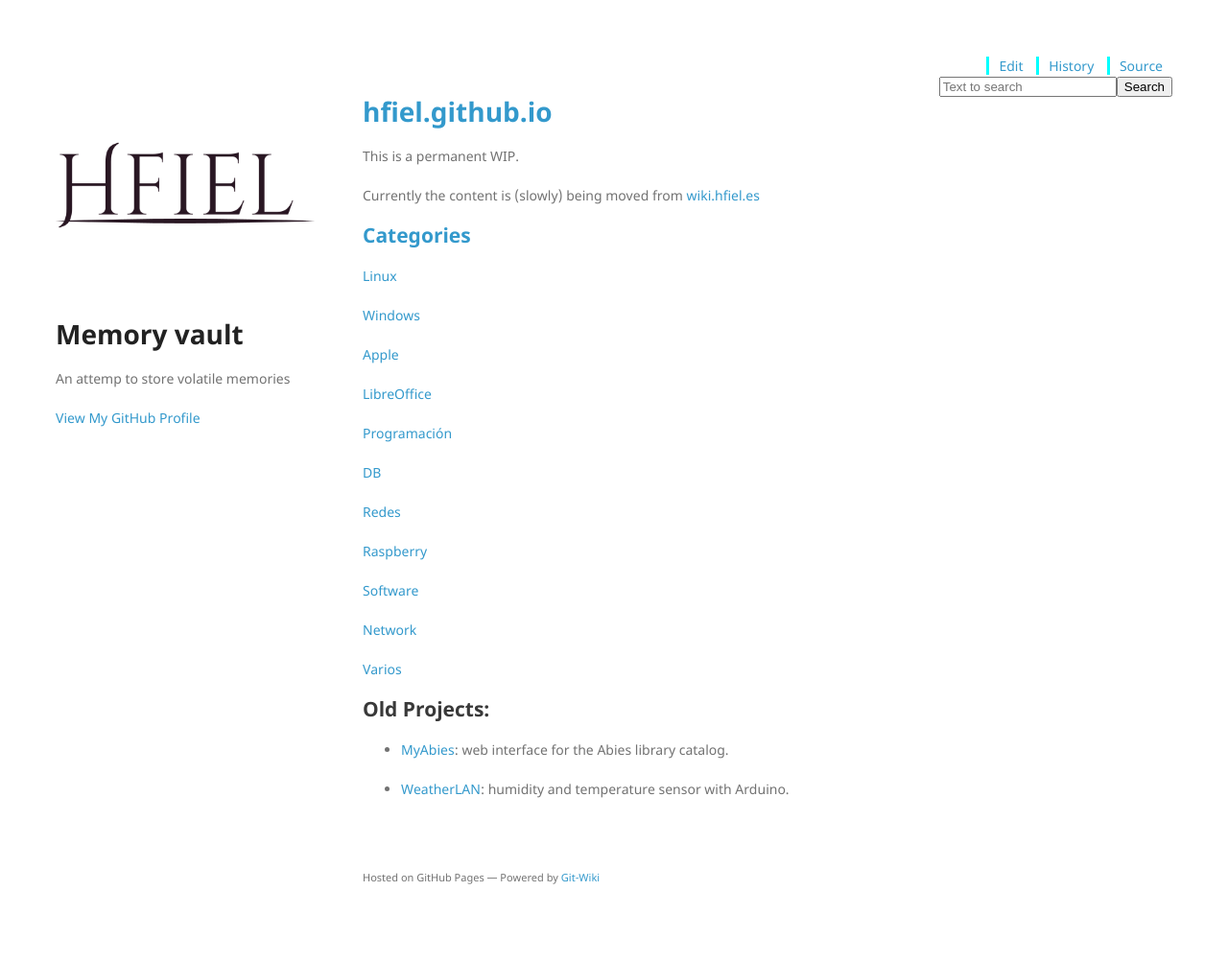
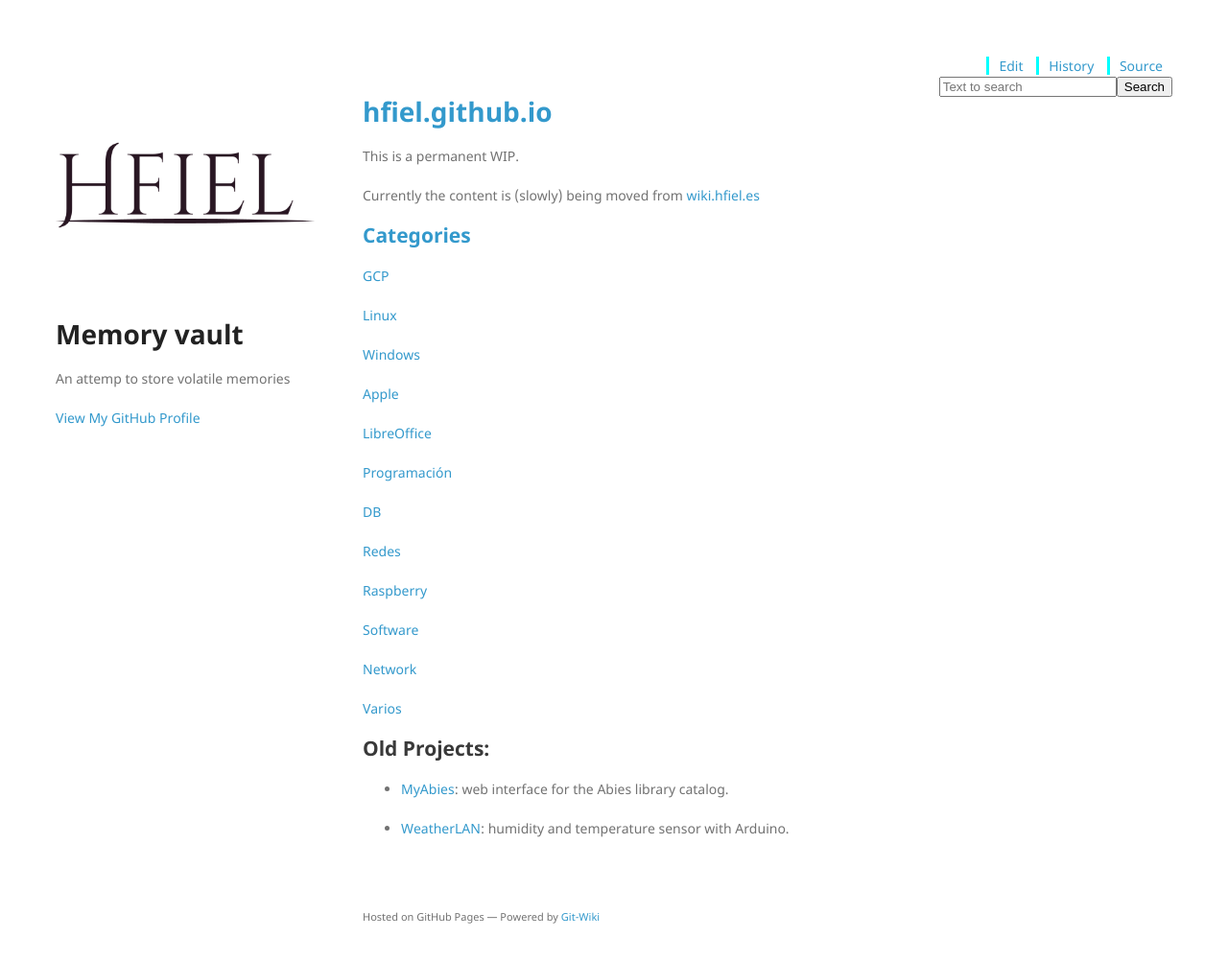
Before and after one commit to hfiel/hfiel.github.io, a Jekyll site: the page built from index.md, in a window 1280 px wide and 1002 px high. Shown: the whole window at 96% size. Built offline with Jekyll 4.4.1, drawn with Linux system fonts in a browser that asks for light colours; nearby versions of some CDN libraries; our own code applies the rules of GitHub Pages for plain Markdown files.

Commit message:
added gcp section

```diff
--- a/index.md
+++ b/index.md
@@ -7,6 +7,8 @@ Currently the content is (slowly) being moved from [wiki.hfiel.es](https://wiki.
 
 
 ## [Categories](wiki/categories.md)
+
+[GCP](wiki/gcp.md)
 
 [Linux](wiki/linux.md)
 
```
